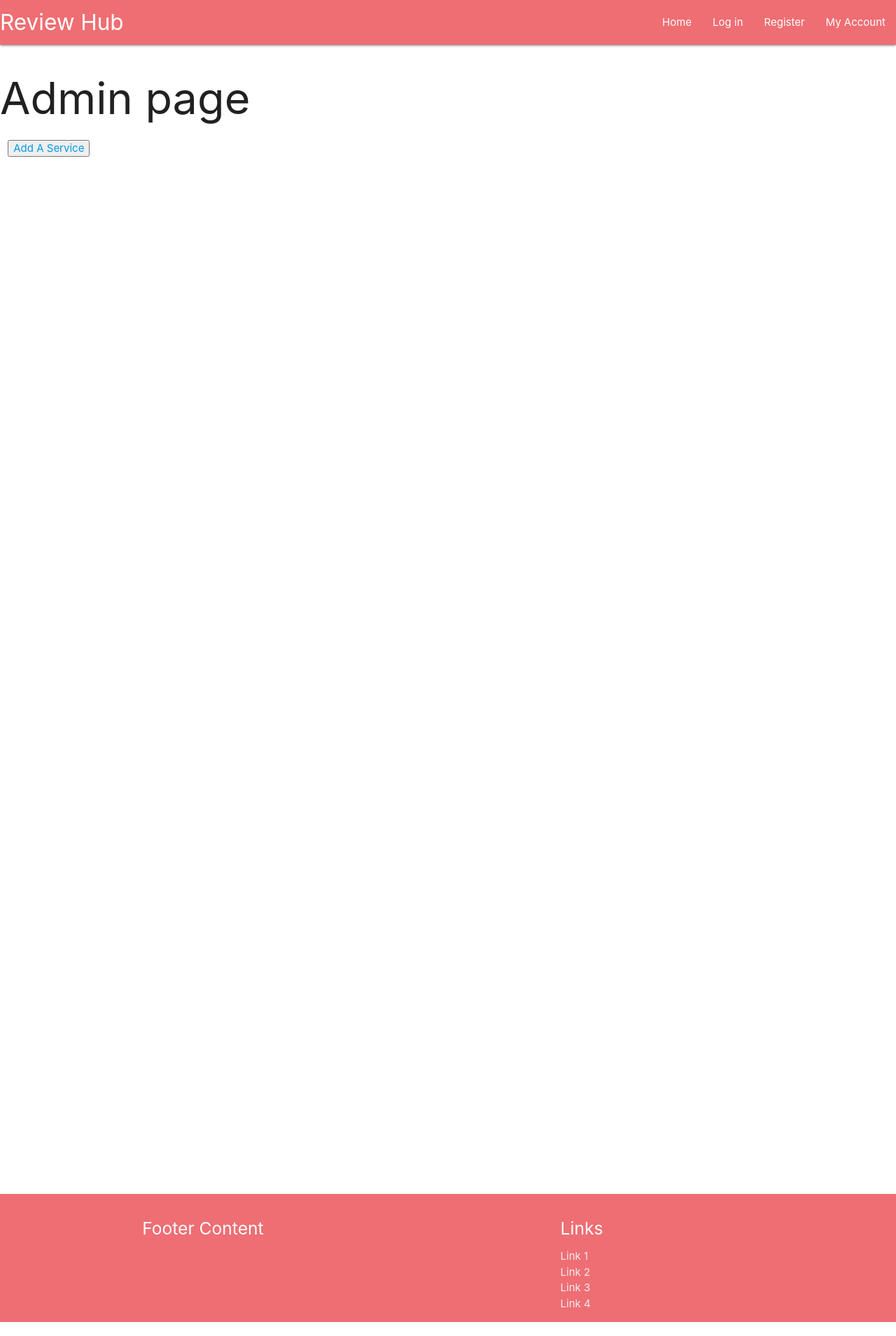
After one commit to BegumDev/ReviewHubMS3, a Flask app: page /admin_page in a window 1280 px wide. The commit adds this page. Shown: the whole page at 70% size. Run offline with Flask 2, Linux system fonts and the light colour scheme; some libraries are stand-ins or nearby versions.

Commit message:
Add function for adding serices as an admin. Fix bug when the backend data is not pulling through to the homepage so that services are displayed.

```diff
--- a/reviewhub/models.py
+++ b/reviewhub/models.py
@@ -14,8 +14,8 @@ class User(db.Model):
 
 class Services(db.Model):
     id = db.Column(db.Integer, primary_key=True)
-    service = db.Column(db.Text)
+    service_name = db.Column(db.Text)
 
     def __repr__(self):
         self.id = id
-        self.service = service
+        self.service_name = service_name
--- a/reviewhub/routes.py
+++ b/reviewhub/routes.py
@@ -63,6 +63,8 @@ def login():
             ):
                 print("password found")
                 session["user"] = request.form.get('email')
+                if session["user"] == "admin@gmail.com":
+                    return redirect(url_for('admin_page'))
                 return redirect(url_for("my_account", username=session["user"]))
             else:
                 print("password not found")
@@ -72,7 +74,25 @@ def login():
     return(render_template('login.html'))
 
 
-# Add a review
-# See my reviews
-# Edit review
-# Delete a review
+# Admin page
+@app.route("/admin_page")
+def admin_page():
+    return render_template('admin_page.html')
+
+
+# View services
+@app.route("/view_services")
+def view_services():
+    services = Services.query.all()
+    return render_template("home.html", services=services)
+
+
+# Add a service
+@app.route("/add_service", methods=["GET", "POST"])
+def add_service():
+    if request.method == "POST":
+        service = Services(service_name=request.form.get("service_name"))
+        db.session.add(service)
+        db.session.commit()
+        return redirect(url_for("home"))
+    return render_template("add_service.html")
--- /dev/null
+++ b/reviewhub/templates/admin_page.html
@@ -0,0 +1,13 @@
+{% extends "base.html" %}
+{% block content %}
+
+<h1>Admin page</h1>
+
+<div class="row">
+    <div class="col s12">
+        <button><a href="{{ url_for('add_service') }}">Add A Service</a></button>
+    </div>
+</div>
+
+
+{% endblock %}
--- a/reviewhub/templates/my_account.html
+++ b/reviewhub/templates/my_account.html
@@ -10,10 +10,12 @@
                 <h3>Username: {{ username }}</h3>
             </div>
         </div>
-        <button><a href="#">Add Review</a></button>
-        <button><a href="#">My Reviews</a></button>
+        {% if session.user == "admin@gmail.com" %}
+            <button><a href="{{ url_for('admin_page') }}">Admin Page</a></button>
+        {% endif %}
         <button><a href="{{ url_for('logout') }}">Log out</a></button>
     </div>
 </div>
 
+
 {% endblock %}
```
Also changed, not shown: reviewhub/templates/add_service.html (added, +17 -0 lines), reviewhub/templates/home.html (+17 -0 lines).
